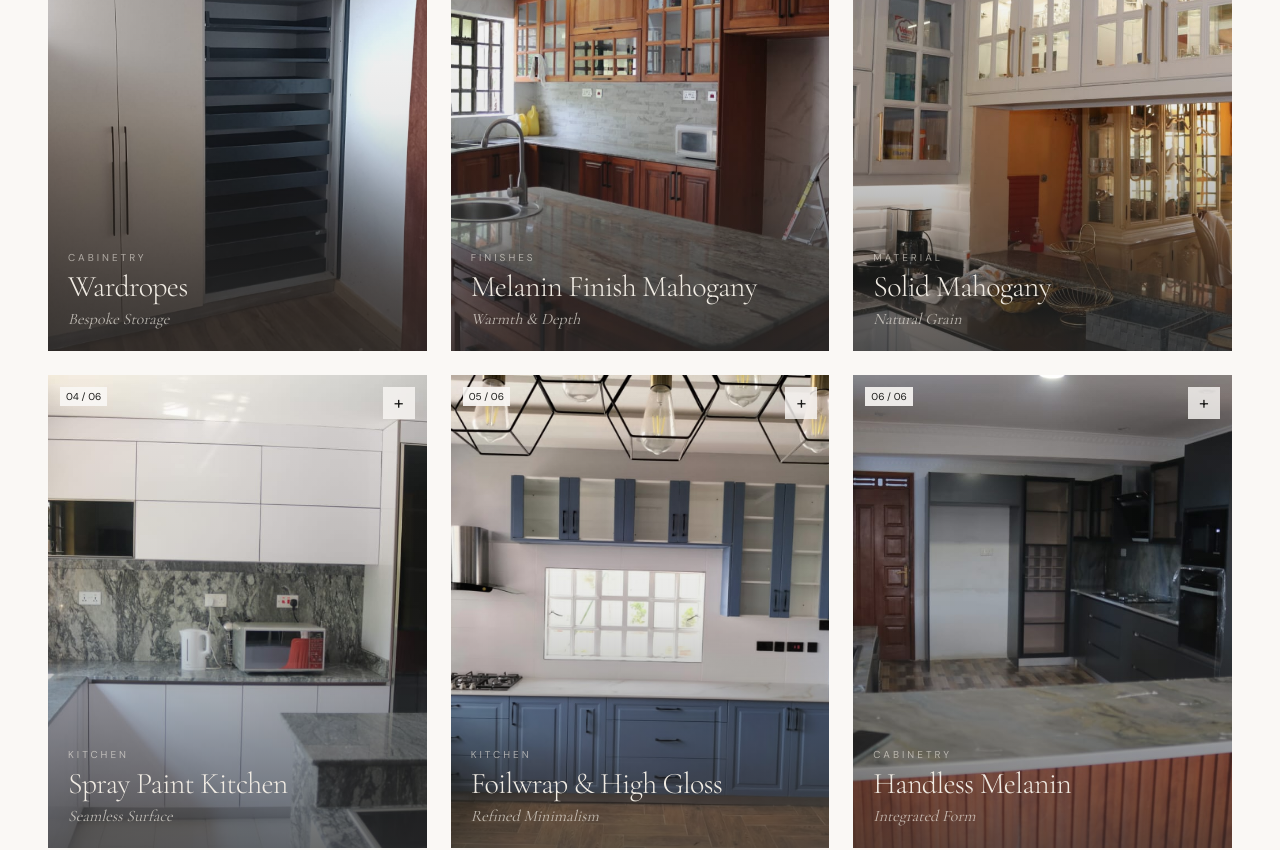
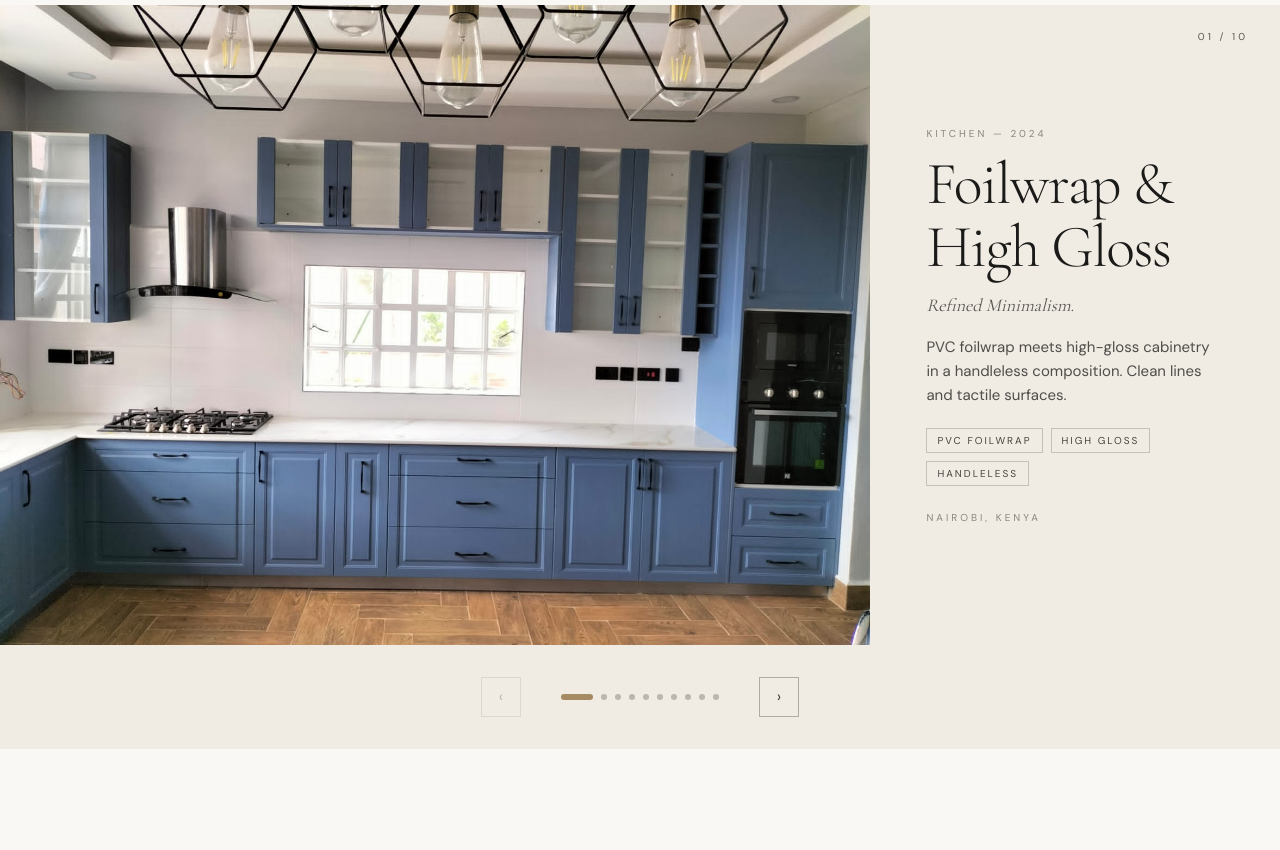
Before and after one commit to thealmikey/kim-designs, a Next.js app: page / in a window 1280 px wide. Shown: the part 640-1490 px from the top of the page. Built offline with nearby package versions, Linux system fonts and the light colour scheme; no server answers.

Commit message:
Add high-end project slider section to homepage

```diff
--- a/src/app/page.tsx
+++ b/src/app/page.tsx
@@ -2,6 +2,7 @@
 
 import { useState } from "react";
 import GalleryGrid from "@/components/variants/v5/GalleryGrid";
+import ProjectSlider from "@/components/ProjectSlider";
 import Link from "next/link";
 
 export default function Home() {
@@ -46,6 +47,10 @@ export default function Home() {
         </div>
       </section>
 
+      <section className="py-24 md:py-32">
+        <ProjectSlider projectId="pvc-foilwrap-and-high-gloss-handless-kitchen" />
+      </section>
+
       <section className="px-4 md:px-12 pb-32">
         <GalleryGrid activeIndex={activeIndex} onIndexChange={setActiveIndex} />
       </section>
--- /dev/null
+++ b/src/components/ProjectSlider.tsx
@@ -0,0 +1,195 @@
+"use client";
+
+import Image from "next/image";
+import { useCallback, useEffect, useRef, useState } from "react";
+import { projectById } from "@/lib/projects";
+
+type Props = {
+  projectId: string;
+};
+
+export default function ProjectSlider({ projectId }: Props) {
+  const project = projectById(projectId);
+  const [index, setIndex] = useState(0);
+  const [loaded, setLoaded] = useState<Record<number, boolean>>({});
+  const sectionRef = useRef<HTMLElement | null>(null);
+  const touchStartX = useRef<number | null>(null);
+
+  const total = project?.images.length ?? 0;
+  const multi = total > 1;
+
+  const goTo = useCallback(
+    (i: number) => {
+      if (!multi) return;
+      setIndex(Math.max(0, Math.min(total - 1, i)));
+    },
+    [multi, total]
+  );
+
+  const prev = useCallback(() => goTo(index - 1), [goTo, index]);
+  const next = useCallback(() => goTo(index + 1), [goTo, index]);
+
+  useEffect(() => {
+    if (!multi) return;
+    function onKey(e: KeyboardEvent) {
+      const tag = (e.target as HTMLElement | null)?.tagName;
+      if (tag === "INPUT" || tag === "TEXTAREA") return;
+      if (e.key === "ArrowRight") next();
+      if (e.key === "ArrowLeft") prev();
+    }
+    window.addEventListener("keydown", onKey);
+    return () => window.removeEventListener("keydown", onKey);
+  }, [prev, next, multi]);
+
+  if (!project || total === 0) return null;
+
+  const padded = (n: number) => String(n + 1).padStart(2, "0");
+  const atStart = index === 0;
+  const atEnd = index === total - 1;
+
+  return (
+    <section
+      ref={sectionRef}
+      aria-roledescription="carousel"
+      aria-label={project.title}
+      onTouchStart={(e) => {
+        touchStartX.current = e.touches[0].clientX;
+      }}
+      onTouchEnd={(e) => {
+        if (touchStartX.current == null) return;
+        const dx = e.changedTouches[0].clientX - touchStartX.current;
+        touchStartX.current = null;
+        if (Math.abs(dx) > 60) {
+          if (dx < 0) next();
+          else prev();
+        }
+      }}
+      className="relative w-full bg-cream text-foreground"
+    >
+      <div className="relative h-[80vh] min-h-[560px] w-full overflow-hidden">
+        {project.images.map((src, i) => {
+          const isActive = i === index;
+          return (
+            <div
+              key={`${src}-${i}`}
+              role="group"
+              aria-roledescription="slide"
+              aria-label={`${project.title} — image ${i + 1} of ${total}`}
+              aria-hidden={!isActive}
+              className={`absolute inset-0 transition-opacity duration-700 ease-out ${
+                isActive ? "opacity-100" : "opacity-0 pointer-events-none"
+              }`}
+            >
+              <div className="relative h-[55%] md:h-full w-full md:w-[68%]">
+                <Image
+                  src={src}
+                  alt={`${project.title} — ${i + 1}`}
+                  fill
+                  priority={i === 0}
+                  sizes="(max-width: 768px) 100vw, 68vw"
+                  onLoad={() =>
+                    setLoaded((m) => (m[i] ? m : { ...m, [i]: true }))
+                  }
+                  className={`object-cover transition-opacity duration-700 ${
+                    loaded[i] ? "opacity-100" : "opacity-0"
+                  }`}
+                />
+                {!loaded[i] && (
+                  <div className="absolute inset-0 bg-stone/30 animate-pulse" />
+                )}
+              </div>
+
+              <div className="absolute inset-0 md:left-[68%] flex items-center">
+                <div className="w-full md:w-[32vw] md:max-w-[480px] px-6 md:px-10 lg:px-14 py-8 md:py-0">
+                  <p className="font-body text-[10px] tracking-[0.3em] uppercase text-warm-gray mb-3">
+                    {project.category} — {project.year}
+                  </p>
+                  <h2 className="font-display text-3xl md:text-5xl lg:text-6xl font-light tracking-tight leading-[1.05] mb-3">
+                    {project.title}
+                  </h2>
+                  <p className="font-display italic text-base md:text-lg text-foreground/70 mb-4">
+                    {project.subtitle}.
+                  </p>
+                  <p className="font-body text-sm md:text-[15px] text-foreground/75 leading-relaxed mb-5 line-clamp-4 md:line-clamp-6">
+                    {project.description}
+                  </p>
+                  <div className="flex flex-wrap gap-2">
+                    {project.materials.map((m) => (
+                      <span
+                        key={m}
+                        className="font-body text-[10px] tracking-[0.2em] uppercase text-foreground/80 border border-foreground/20 px-2.5 py-1"
+                      >
+                        {m}
+                      </span>
+                    ))}
+                  </div>
+                  <p className="hidden md:block font-body text-[10px] tracking-[0.3em] uppercase text-warm-gray mt-6">
+                    {project.location}
+                  </p>
+                </div>
+              </div>
+            </div>
+          );
+        })}
+
+        {multi && (
+          <div className="absolute top-4 right-4 md:top-6 md:right-8 z-10 font-body text-[10px] tracking-[0.3em] uppercase text-foreground/70">
+            <span aria-live="polite">
+              {padded(index)} / {padded(total - 1)}
+            </span>
+          </div>
+        )}
+      </div>
+
+      {multi && (
+        <div className="flex items-center justify-center gap-6 md:gap-10 py-6 md:py-8">
+          <button
+            type="button"
+            onClick={prev}
+            disabled={atStart}
+            aria-label="Previous slide"
+            className="w-10 h-10 border border-foreground/30 text-foreground/80 hover:border-foreground hover:text-foreground flex items-center justify-center disabled:opacity-30 disabled:hover:border-foreground/30 disabled:hover:text-foreground/80 transition-colors"
+          >
+            <span aria-hidden="true">‹</span>
+          </button>
+
+          <div
+            className="flex items-center gap-2"
+            role="tablist"
+            aria-label="Slides"
+          >
+            {project.images.map((_, i) => {
+              const active = i === index;
+              return (
+                <button
+                  key={i}
+                  type="button"
+                  role="tab"
+                  aria-selected={active}
+                  aria-current={active ? "true" : undefined}
+                  aria-label={`Go to slide ${i + 1}`}
+                  onClick={() => goTo(i)}
+                  className={`h-1.5 rounded-full transition-all duration-300 ${
+                    active
+                      ? "w-8 bg-aged-brass"
+                      : "w-1.5 bg-foreground/25 hover:bg-foreground/50"
+                  }`}
+                />
+              );
+            })}
+          </div>
+
+          <button
+            type="button"
+            onClick={next}
+            disabled={atEnd}
+            aria-label="Next slide"
+            className="w-10 h-10 border border-foreground/30 text-foreground/80 hover:border-foreground hover:text-foreground flex items-center justify-center disabled:opacity-30 disabled:hover:border-foreground/30 disabled:hover:text-foreground/80 transition-colors"
+          >
+            <span aria-hidden="true">›</span>
+          </button>
+        </div>
+      )}
+    </section>
+  );
+}
```
